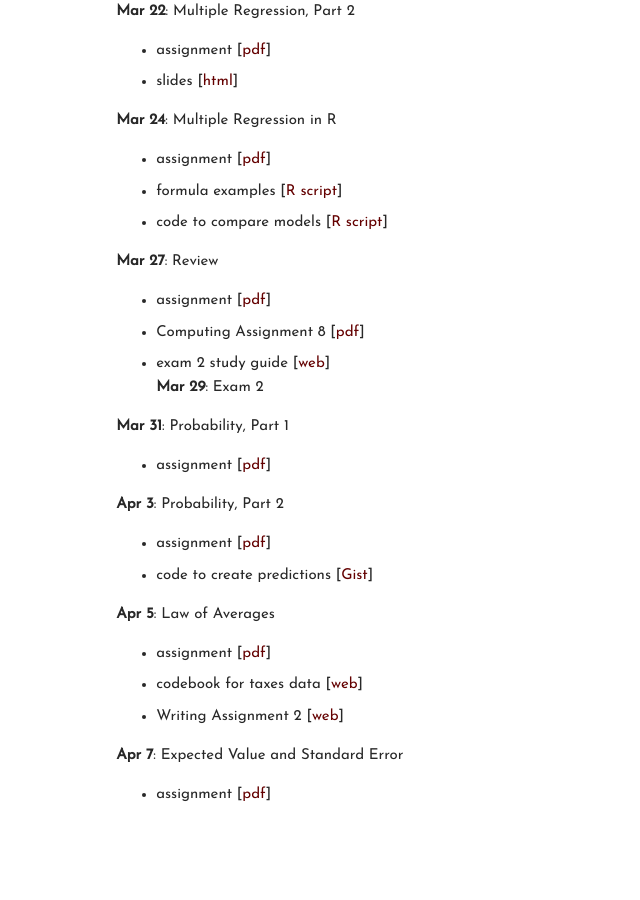
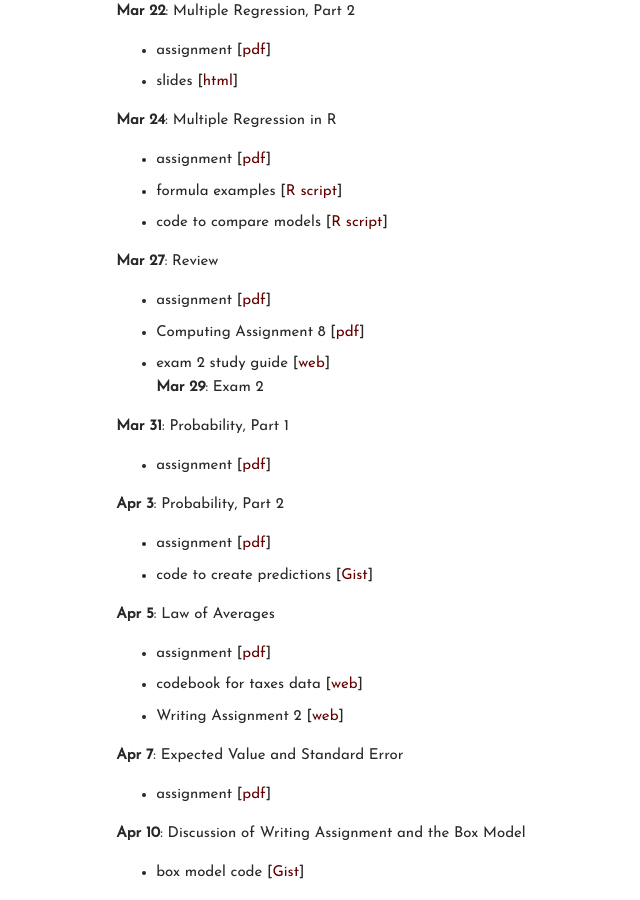
Before and after one commit to carlislerainey/carlislerainey.github.io, a Jekyll site: the page built from teaching/pols-209/index.md, in a window 1280 px wide and 900 px high, scrolled down 4451 px. Shown: the whole window, without its empty margins (346-986 px from the left). Built offline with Jekyll 4.4.1, drawn with Linux system fonts in a browser that asks for light colours; before the commit the page ends 5273 px from its top, so only the background shows below that.

Commit message:
update 209

```diff
--- a/teaching/pols-209/index.md
+++ b/teaching/pols-209/index.md
@@ -187,3 +187,6 @@ Tuesday, 1-4pm
 
 **Apr 7**: Expected Value and Standard Error
 - assignment  [[pdf](files/assign-32-expected-value-and-standard-error.pdf)]
+
+**Apr 10**: Discussion of Writing Assignment and the Box Model
+- box model code [[Gist](https://gist.github.com/carlislerainey/77b344e4190dda3fc26bd4b41d32751c)]
```
